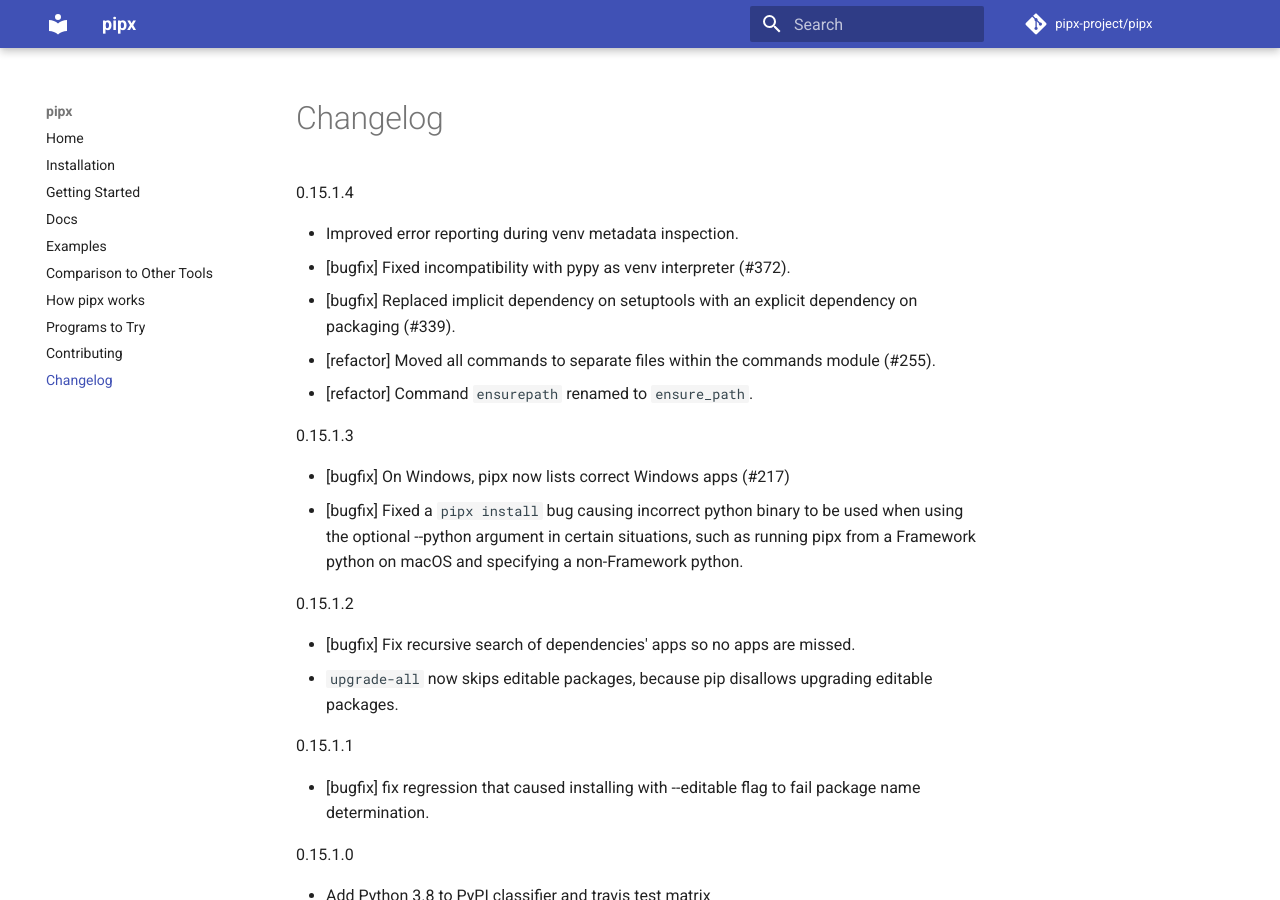
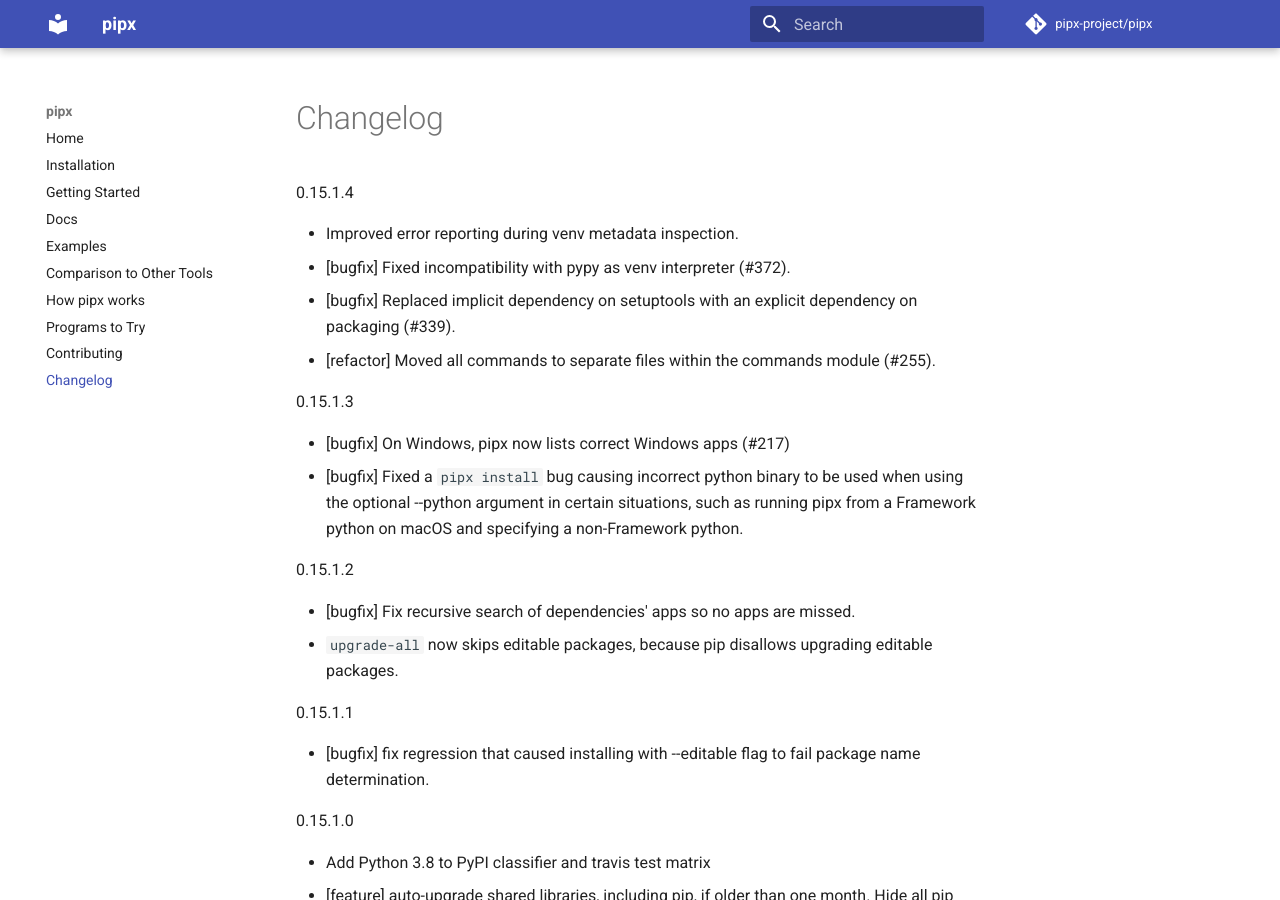
Before and after one commit to pypa/pipx, an MkDocs documentation site: the page built from docs/changelog.md, in a window 1280 px wide and 900 px high. Built offline with MkDocs 1.6.1 and Material for MkDocs 9.7.7, drawn with Linux system fonts in a browser that asks for light colours; comment, search, counter and statistics services are not loaded.

Commit message:
update changelog

```diff
--- a/docs/changelog.md
+++ b/docs/changelog.md
@@ -4,7 +4,6 @@
 - [bugfix] Fixed incompatibility with pypy as venv interpreter (#372).
 - [bugfix] Replaced implicit dependency on setuptools with an explicit dependency on packaging (#339).
 - [refactor] Moved all commands to separate files within the commands module (#255).
-- [refactor] Command `ensurepath` renamed to `ensure_path`.
 
 0.15.1.3
 
```
